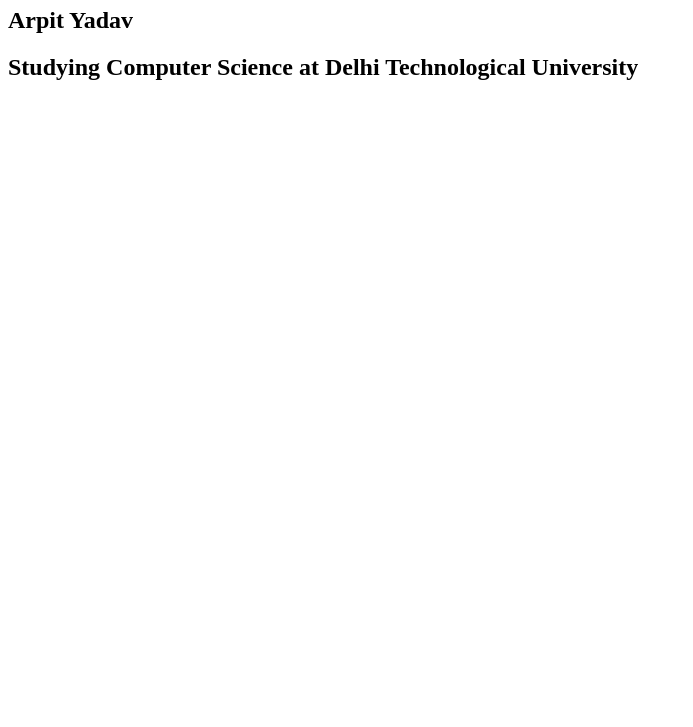
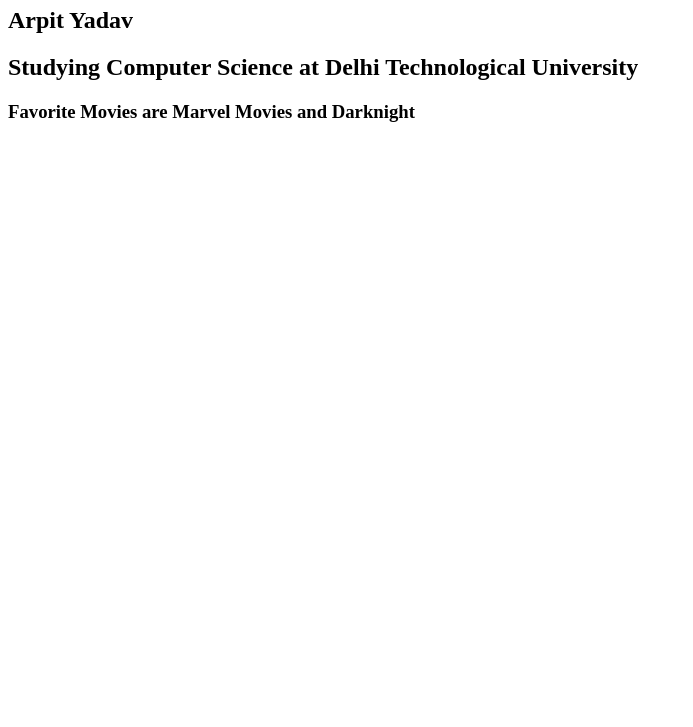
Before and after one commit to ArpitYadv/arpityadav-portfolio, a plain HTML site: page index.html in a window 1280 px wide. Shown: the part 73-800 px from the top of the page, without its empty margins (0-693 px from the left). Drawn offline with Linux system fonts and the light colour scheme.

Commit message:
added text to index.html

```diff
--- a/index.html
+++ b/index.html
@@ -9,5 +9,6 @@
     <h1>Welcome to my portfolio website!!</h1>
     <h2>Arpit Yadav</h2>
     <h2>Studying Computer Science at Delhi Technological University</h2>
+    <h3>Favorite Movies are Marvel Movies and Darknight</h3>
 </body>
 </html>
```
